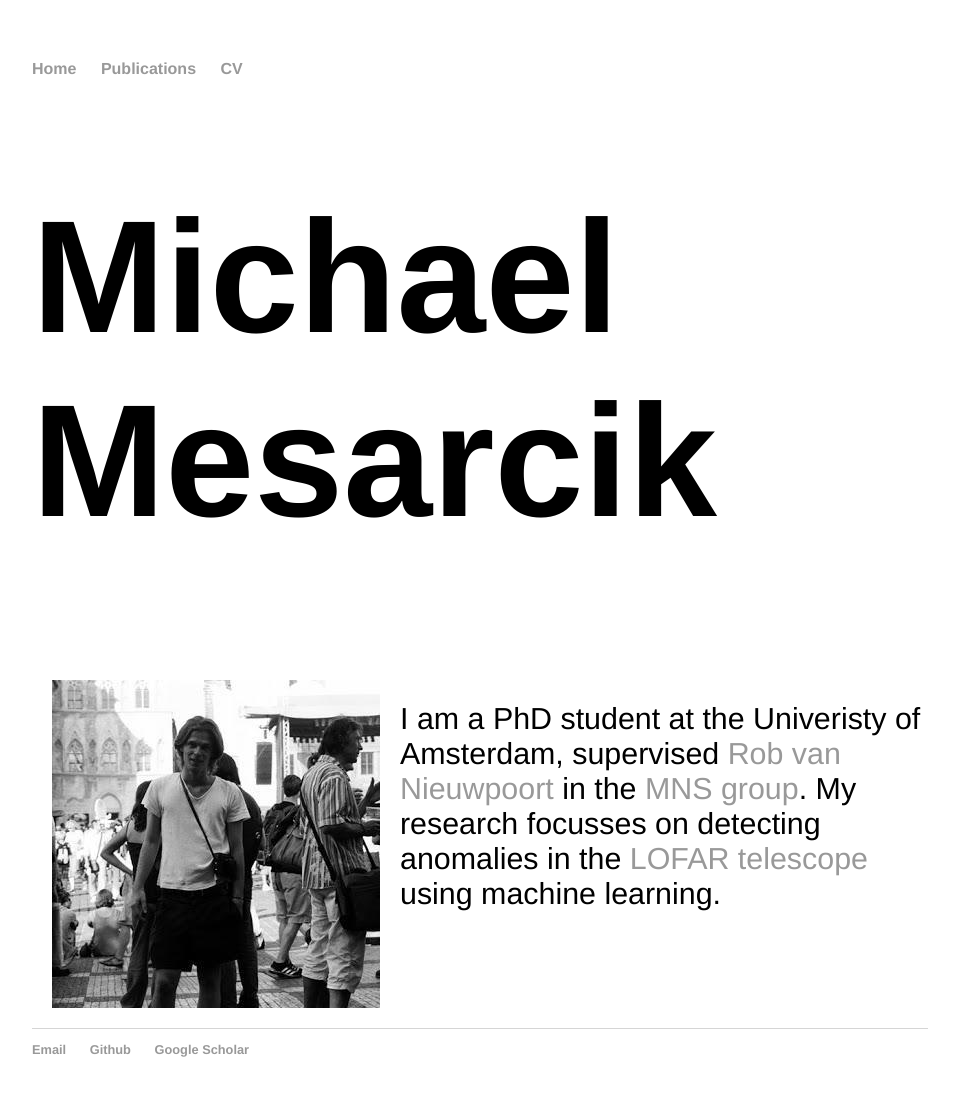
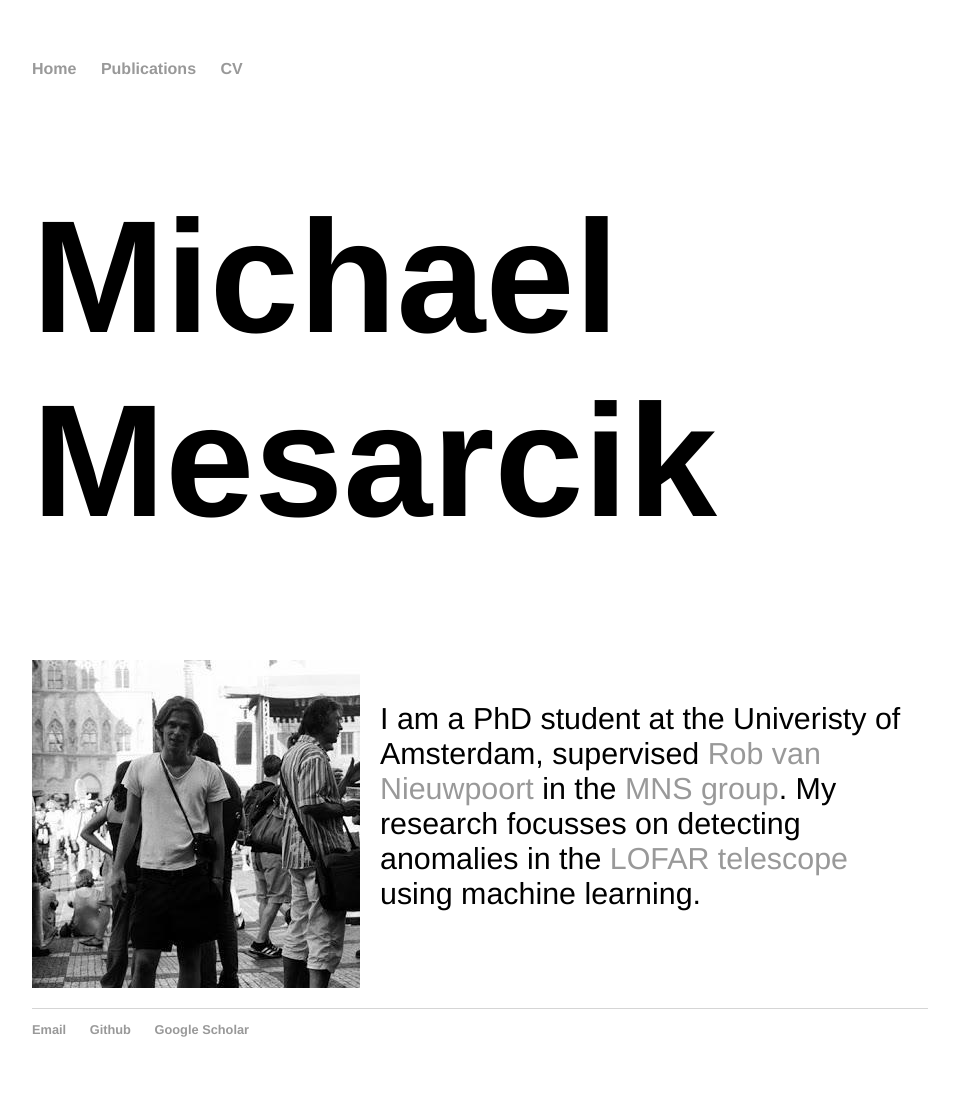
Before and after one commit to mesarcik/mesarcik.github.io, a Jekyll site: the page built from index.html, in a window 1280 px wide. Shown: the whole page, without its empty margins (160-1119 px from the left). Built offline with Jekyll 4.4.1, drawn with Linux system fonts in a browser that asks for light colours.

Commit message:
./git_uploader.sh

```diff
--- a/css/main.css
+++ b/css/main.css
@@ -28,7 +28,7 @@ nav ul li, footer ul li { display: inline; margin-right: 20px; }
 
 /* BIO */
 .bio { display:flex; flex-direction:row;  }
-img{padding:20px}
+img{padding-right:20px; padding-bottom:20px}
 
 footer { border-top: 1px solid #d5d5d5; font-size: .8em; }
 
```
Also changed, not shown: 1 other file.
